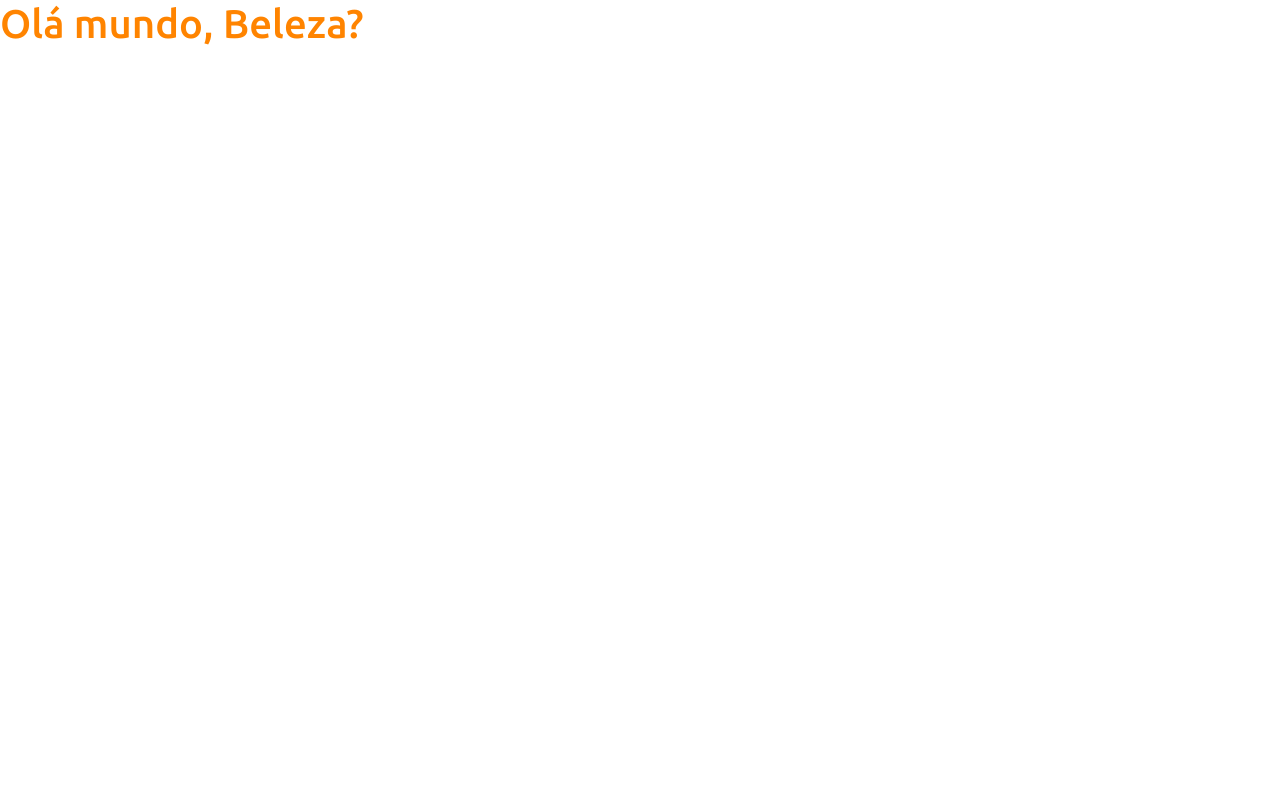
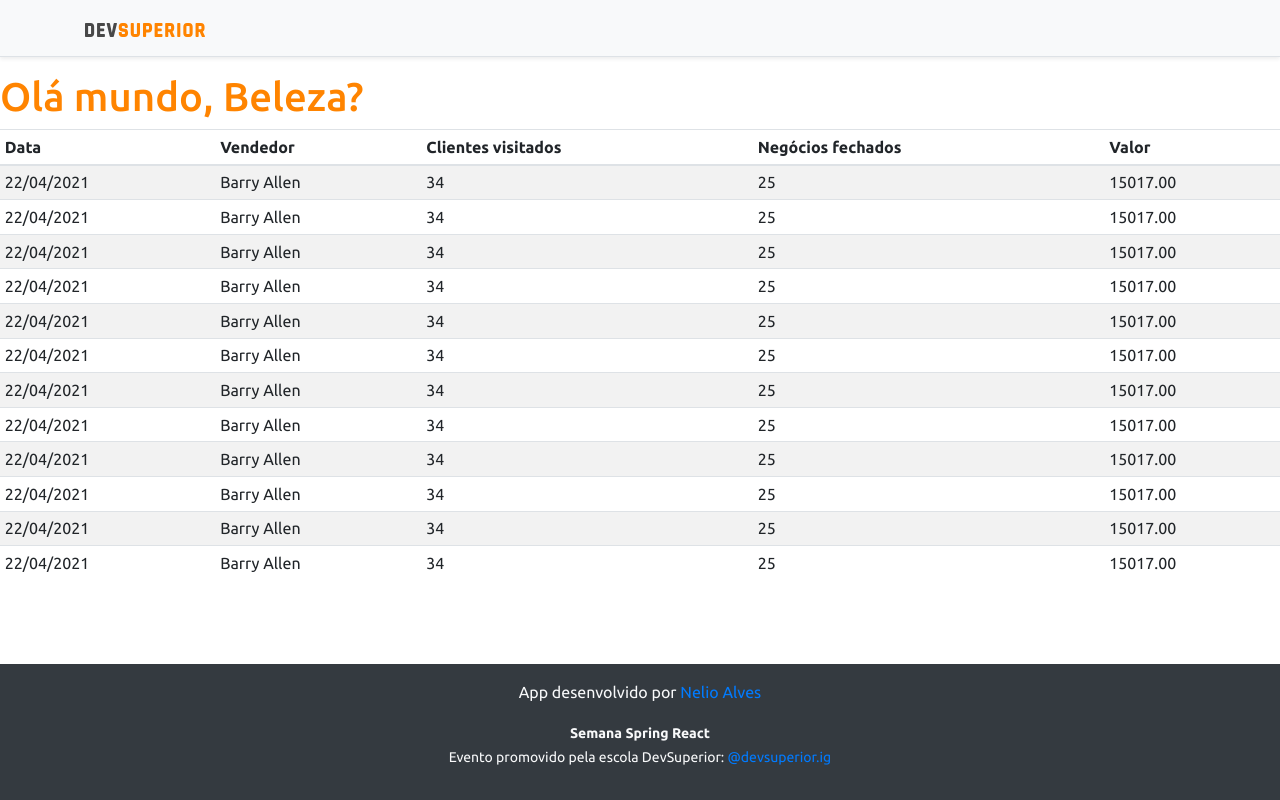
Before and after one commit to Viniciusog/ds-sales-management-spring-react, a React (Create React App) app in the folder frontend/: page / in a window 1280 px wide. Built offline with nearby package versions, Linux system fonts and the light colour scheme.

Commit message:
Basic static components

```diff
--- a/frontend/src/App.tsx
+++ b/frontend/src/App.tsx
@@ -1,12 +1,23 @@
+import NavBar from './components/NavBar'
+import Footer from './components/Footer'
+import DataTable from './components/DataTable'
+
 /*Este é o nosso componente principal do REACT
 Temos a função App que retorna um HTML. Como elea retorna um HTML, podemos utilizar
-essa função como sendo um componente no REACT
-*/
+essa função como sendo um componente no REACT*/
+
 function App() {
   return (
-    <div>
-      <h1 className="text-primary">Olá mundo, Beleza?</h1>
-    </div>
+    /**Aqui dentro ficará todos os nossos componentes */
+    /* <> serve para que possamos retornar tags irmãs ao mesmo tempo*/
+    <>
+      <NavBar />
+      <div>
+        <h1 className="text-primary">Olá mundo, Beleza?</h1>
+        <DataTable />
+      </div>
+      <Footer/>
+    </>
   );
 }
 
--- /dev/null
+++ b/frontend/src/components/DataTable.tsx
@@ -0,0 +1,105 @@
+function DataTable() {
+    return (
+        <div className="table-responsive">
+    <table className="table table-striped table-sm">
+        <thead>
+            <tr>
+                <th>Data</th>
+                <th>Vendedor</th>
+                <th>Clientes visitados</th>
+                <th>Negócios fechados</th>
+                <th>Valor</th>
+            </tr>
+        </thead>
+        <tbody>
+            <tr>
+                <td>22/04/2021</td>
+                <td>Barry Allen</td>
+                <td>34</td>
+                <td>25</td>
+                <td>15017.00</td>
+            </tr>
+            <tr>
+                <td>22/04/2021</td>
+                <td>Barry Allen</td>
+                <td>34</td>
+                <td>25</td>
+                <td>15017.00</td>
+            </tr>
+            <tr>
+                <td>22/04/2021</td>
+                <td>Barry Allen</td>
+                <td>34</td>
+                <td>25</td>
+                <td>15017.00</td>
+            </tr>
+            <tr>
+                <td>22/04/2021</td>
+                <td>Barry Allen</td>
+                <td>34</td>
+                <td>25</td>
+                <td>15017.00</td>
+            </tr>
+            <tr>
+                <td>22/04/2021</td>
+                <td>Barry Allen</td>
+                <td>34</td>
+                <td>25</td>
+                <td>15017.00</td>
+            </tr>
+            <tr>
+                <td>22/04/2021</td>
+                <td>Barry Allen</td>
+                <td>34</td>
+                <td>25</td>
+                <td>15017.00</td>
+            </tr>
+            <tr>
+                <td>22/04/2021</td>
+                <td>Barry Allen</td>
+                <td>34</td>
+                <td>25</td>
+                <td>15017.00</td>
+            </tr>
+            <tr>
+                <td>22/04/2021</td>
+                <td>Barry Allen</td>
+                <td>34</td>
+                <td>25</td>
+                <td>15017.00</td>
+            </tr>
+            <tr>
+                <td>22/04/2021</td>
+                <td>Barry Allen</td>
+                <td>34</td>
+                <td>25</td>
+                <td>15017.00</td>
+            </tr>
+            <tr>
+                <td>22/04/2021</td>
+                <td>Barry Allen</td>
+                <td>34</td>
+                <td>25</td>
+                <td>15017.00</td>
+            </tr>
+            <tr>
+                <td>22/04/2021</td>
+                <td>Barry Allen</td>
+                <td>34</td>
+                <td>25</td>
+                <td>15017.00</td>
+            </tr>
+            <tr>
+                <td>22/04/2021</td>
+                <td>Barry Allen</td>
+                <td>34</td>
+                <td>25</td>
+                <td>15017.00</td>
+            </tr>
+        </tbody>
+    </table>
+</div>
+    )
+}
+
+export default DataTable;
--- /dev/null
+++ b/frontend/src/components/Footer.tsx
@@ -0,0 +1,13 @@
+function Footer() {
+    return (
+        <footer className="footer mt-auto py-3 bg-dark">
+            <div className="container">
+                <p className="text-light">App desenvolvido por <a href="https://github.com/acenelio" target="_blank" rel="noreferrer">Nelio Alves</a></p>
+                <p className="text-light"><small><strong>Semana Spring React</strong><br/>
+        Evento promovido pela escola DevSuperior: <a href="https://instagram.com/devsuperior.ig" target="_blank" rel="noreferrer">@devsuperior.ig</a></small></p>
+            </div>
+        </footer>
+    );
+}
+
+export default Footer;
--- /dev/null
+++ b/frontend/src/components/NavBar.tsx
@@ -0,0 +1,16 @@
+import ImgDsDark from '../assets/img/ds-dark.svg'
+
+/** Nosso componente de barra de navegação */
+function NavBar() {
+    return (
+        <div className="d-flex flex-column flex-md-row align-items-center p-3 px-md-4 mb-3 bg-light border-bottom shadow-sm">
+        <div className="container">
+          <nav className="my-2 my-md-0 mr-md-3">
+            <img src={ImgDsDark} alt="DevSuperior" width="120" />
+          </nav>
+        </div>
+      </div>
+    )
+}
+
+export default NavBar;
```
Also changed, not shown: frontend/src/assets/img/ds-dark.svg (added).
